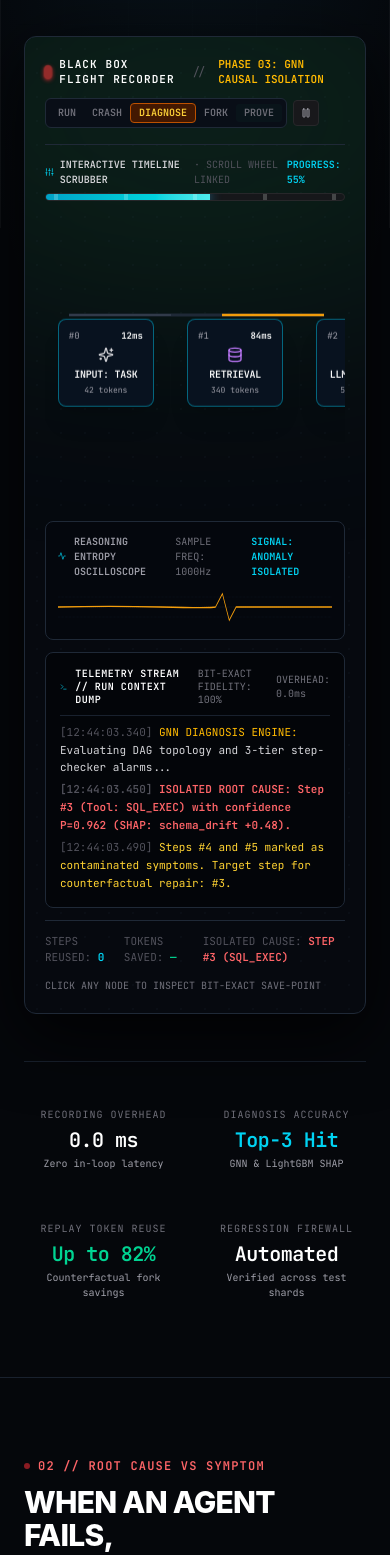
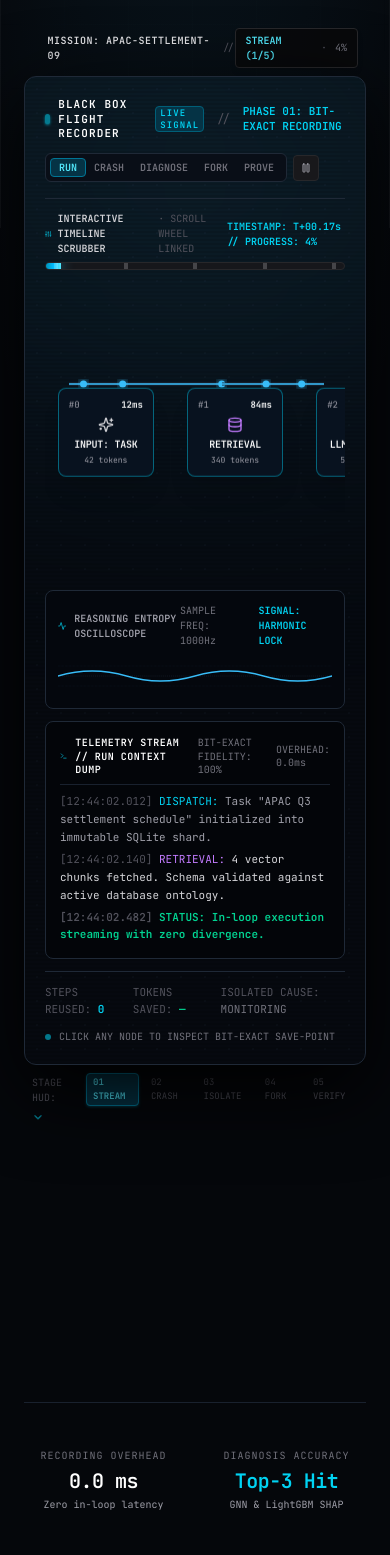
Before and after one commit to Aryan-lomte05/blackbox, a React (Vite) app in the folder web/: page / in a window 390 px wide. Shown: the part 616-2171 px from the top of the page. Built offline with nearby package versions, Linux system fonts and the light colour scheme; no server answers.

Commit message:
feat: implement cinematic sticky-scroll runway and telemetry cockpit for HeroTraceVisual

```diff
--- a/web/src/components/landing/HeroTraceVisual.tsx
+++ b/web/src/components/landing/HeroTraceVisual.tsx
@@ -1,5 +1,5 @@
 import React, { useState, useEffect, useRef } from 'react';
-import { motion, AnimatePresence, useScroll } from 'framer-motion';
+import { motion, AnimatePresence } from 'framer-motion';
 import {
   Play,
   Pause,
@@ -15,19 +15,21 @@ import {
   Terminal,
   Activity,
   Zap,
-  ShieldAlert,
-  CornerDownRight,
+  ShieldCheck,
+  Crosshair,
+  Lock,
+  ArrowRight,
   Radio,
   FileCode2,
 } from 'lucide-react';
 
-type TracePhase = 'normal' | 'failure' | 'isolating' | 'replay' | 'verified';
+export type TracePhase = 'normal' | 'failure' | 'isolating' | 'replay' | 'verified';
 
-interface TraceNode {
+export interface TraceNode {
   id: number;
   label: string;
   kind: 'input' | 'retrieval' | 'llm' | 'tool' | 'final';
-  x: number; // percentage
+  x: number; // percentage along the horizontal track
   tokens: number;
   latencyMs: number;
   desc: string;
@@ -42,7 +44,7 @@ const NODES: TraceNode[] = [
     x: 8,
     tokens: 42,
     latencyMs: 12,
-    desc: 'Multi-table settlement inquiry dispatched to autonomous agent',
+    desc: 'Multi-table settlement inquiry dispatched to autonomous agent runtime',
     payload: '{"task": "Calculate Q3 APAC settlements across customer margin tiers"}',
   },
   {
@@ -52,8 +54,8 @@ const NODES: TraceNode[] = [
     x: 25,
     tokens: 340,
     latencyMs: 84,
-    desc: 'Vector index retrieval for database schemas and business rules',
-    payload: '{"query": "APAC FX rates & tier rules", "chunks_returned": 4}',
+    desc: 'Vector index retrieval for database schemas, ledger rules, and currency pairs',
+    payload: '{"query": "APAC FX rates & tier rules", "chunks_returned": 4, "top_k_score": 0.94}',
   },
   {
     id: 2,
@@ -62,8 +64,8 @@ const NODES: TraceNode[] = [
     x: 42,
     tokens: 520,
     latencyMs: 410,
-    desc: 'Constructs SQL query strategy and parameter bindings',
-    payload: '{"plan": "query_warehouse(sql=SELECT account, currency, amount)"}',
+    desc: 'Constructs SQL query strategy and parameter bindings (Save-Point #2 Anchor)',
+    payload: '{"plan": "query_warehouse(sql=SELECT account, currency, amount)", "model": "claude-3-5-sonnet"}',
   },
   {
     id: 3,
@@ -72,8 +74,8 @@ const NODES: TraceNode[] = [
     x: 59,
     tokens: 180,
     latencyMs: 290,
-    desc: 'Database execution against analytics warehouse (drops column silently)',
-    payload: '{"sql": "SELECT account, amount FROM apac_ledger", "missing": ["currency"]}',
+    desc: 'Database execution against analytics warehouse (drops required column silently)',
+    payload: '{"sql": "SELECT account, amount FROM apac_ledger", "missing_column": ["currency"], "status": "200_OK"}',
   },
   {
     id: 4,
@@ -82,8 +84,8 @@ const NODES: TraceNode[] = [
     x: 76,
     tokens: 680,
     latencyMs: 512,
-    desc: 'Formats numerical output; contaminated by null currency fallback',
-    payload: '{"parsed_records": 12, "warning": "currency key missing, defaulted 0.0"}',
+    desc: 'Formats numerical output; contaminated by null currency fallback (defaulted 0.0)',
+    payload: '{"parsed_records": 12, "warning": "currency key missing, defaulted 0.0", "total_usd": 0.0}',
   },
   {
     id: 5,
@@ -92,12 +94,16 @@ const NODES: TraceNode[] = [
     x: 93,
     tokens: 95,
     latencyMs: 24,
-    desc: 'Terminal exception triggered by downstream division error',
-    payload: '{"status": "crashed", "error": "ZeroRevenueThresholdException: zero total"}',
+    desc: 'Terminal exception triggered by downstream division error (symptom of Step #3)',
+    payload: '{"status": "crashed", "error": "ZeroRevenueThresholdException: total calculated 0.0 USD"}',
   },
 ];
 
-export const HeroTraceVisual: React.FC = () => {
+interface HeroTraceVisualProps {
+  externalProgress?: number;
+}
+
+export const HeroTraceVisual: React.FC<HeroTraceVisualProps> = ({ externalProgress }) => {
   const [phase, setPhase] = useState<TracePhase>('normal');
   const [scrubProgress, setScrubProgress] = useState<number>(0.1);
   const [selectedNode, setSelectedNode] = useState<TraceNode | null>(null);
@@ -107,20 +113,13 @@ export const HeroTraceVisual: React.FC = () => {
 
   const containerRef = useRef<HTMLDivElement>(null);
 
-  // Direct scroll-scrubbing connected to the window/hero position
-  const { scrollYProgress } = useScroll({
-    target: containerRef,
-    offset: ['start 85%', 'end 15%'],
-  });
-
+  // Sync with external scroll progress when available
   useEffect(() => {
-    return scrollYProgress.on('change', (v) => {
-      const clamped = Math.max(0, Math.min(1, v));
+    if (externalProgress !== undefined) {
+      const clamped = Math.max(0, Math.min(1, externalProgress));
       setScrubProgress(clamped);
 
-      if (isManualOverride) return;
-
-      // Scrub phases directly according to scroll position
+      if (!isManualOverride) {
         if (clamped < 0.22) {
           setPhase('normal');
         } else if (clamped < 0.44) {
@@ -132,19 +131,20 @@ export const HeroTraceVisual: React.FC = () => {
         } else {
           setPhase('verified');
         }
-    });
-  }, [scrollYProgress, isManualOverride]);
+      }
+    }
+  }, [externalProgress, isManualOverride]);
 
-  // Auto-play timer loop when user is not manually scrubbing
+  // Autoplay loop when not manually scrubbing or scrolling
   useEffect(() => {
-    if (!isAutoPlaying || isManualOverride) return;
+    if (!isAutoPlaying || isManualOverride || externalProgress !== undefined) return;
 
     const sequence: { next: TracePhase; delay: number; prog: number }[] = [
-      { next: 'failure', delay: 3500, prog: 0.35 },
-      { next: 'isolating', delay: 3200, prog: 0.55 },
-      { next: 'replay', delay: 3400, prog: 0.75 },
-      { next: 'verified', delay: 4000, prog: 0.95 },
-      { next: 'normal', delay: 4000, prog: 0.10 },
+      { next: 'failure', delay: 4000, prog: 0.35 },
+      { next: 'isolating', delay: 3800, prog: 0.55 },
+      { next: 'replay', delay: 3800, prog: 0.75 },
+      { next: 'verified', delay: 4500, prog: 0.95 },
+      { next: 'normal', delay: 4500, prog: 0.10 },
     ];
 
     let currentIdx = 0;
@@ -162,17 +162,17 @@ export const HeroTraceVisual: React.FC = () => {
 
     runNext();
     return () => clearTimeout(timer);
-  }, [isAutoPlaying, isManualOverride]);
+  }, [isAutoPlaying, isManualOverride, externalProgress]);
 
-  // Subtle 3D perspective tilt on mouse move
+  // 3D Perspective Tilt on Mouse Movement
   const handleMouseMove = (e: React.MouseEvent<HTMLDivElement>) => {
     if (!containerRef.current) return;
     const rect = containerRef.current.getBoundingClientRect();
     const x = (e.clientX - rect.left) / rect.width - 0.5;
     const y = (e.clientY - rect.top) / rect.height - 0.5;
     setTilt({
-      rotateX: -y * 6,
-      rotateY: x * 6,
+      rotateX: -y * 5,
+      rotateY: x * 5,
     });
   };
 
@@ -221,21 +221,24 @@ export const HeroTraceVisual: React.FC = () => {
         transform: `perspective(1200px) rotateX(${tilt.rotateX}deg) rotateY(${tilt.rotateY}deg)`,
         transition: 'transform 0.15s ease-out',
       }}
-      className="relative w-full max-w-5xl mx-auto rounded-xl bg-[#06090f] border border-[#1f2937] shadow-[0_20px_70px_rgba(0,0,0,0.85)] p-5 md:p-7 font-sans select-none overflow-hidden group/board"
+      className="relative w-full max-w-5xl mx-auto rounded-xl bg-[#06090f] border border-[#1f2937] shadow-[0_25px_80px_rgba(0,0,0,0.95)] p-5 md:p-7 font-sans select-none overflow-hidden group/board"
     >
       {/* Background Circuit Grid & Atmospheric Ambient Glow */}
       <div className="absolute inset-0 bg-[radial-gradient(#1f293725_1px,transparent_1px)] bg-[size:24px_24px] pointer-events-none" />
       <div
-        className="absolute -top-24 left-1/2 -translate-x-1/2 w-[650px] h-[350px] rounded-full blur-[130px] pointer-events-none transition-colors duration-700"
+        className="absolute -top-24 left-1/2 -translate-x-1/2 w-[700px] h-[380px] rounded-full blur-[140px] pointer-events-none transition-colors duration-700"
         style={{
           background:
             phase === 'failure' || phase === 'isolating'
-              ? 'rgba(239, 68, 68, 0.15)'
+              ? 'rgba(239, 68, 68, 0.18)'
               : phase === 'verified'
-              ? 'rgba(34, 197, 94, 0.15)'
-              : 'rgba(56, 189, 248, 0.12)',
+              ? 'rgba(34, 197, 94, 0.18)'
+              : 'rgba(56, 189, 248, 0.14)',
         }}
       />
+
+      {/* Cybernetic Scanlines Overlay */}
+      <div className="absolute inset-0 bg-[linear-gradient(rgba(18,24,38,0)_50%,rgba(0,0,0,0.25)_50%)] bg-[size:100%_4px] pointer-events-none opacity-40" />
 
       {/* Cybernetic Flight HUD Header */}
       <div className="relative z-10 flex flex-wrap items-center justify-between pb-4 border-b border-[#1f2937] text-xs font-mono text-zinc-400 gap-3">
@@ -251,8 +254,11 @@ export const HeroTraceVisual: React.FC = () => {
                   : 'bg-cyan-400 shadow-cyan-400 animate-pulse'
               }`}
             />
-            <span className="text-white font-bold tracking-widest text-[11px] uppercase">
-              BLACK BOX FLIGHT RECORDER
+            <span className="text-white font-bold tracking-widest text-[11px] uppercase flex items-center gap-1.5">
+              <span>BLACK BOX FLIGHT RECORDER</span>
+              <span className="text-[9px] px-1 py-0.2 rounded bg-cyan-950 text-cyan-400 border border-cyan-800">
+                LIVE SIGNAL
+              </span>
             </span>
           </div>
 
@@ -305,7 +311,7 @@ export const HeroTraceVisual: React.FC = () => {
             <button
               onClick={() => handlePhaseSelect('verified', 0.95)}
               className={`px-2 py-0.5 rounded transition-all cursor-pointer font-bold ${
-                phase === 'verified' ? 'bg-emerald-500 text-black' : 'text-zinc-500 hover:text-zinc-300'
+                phase === 'verified' ? 'bg-emerald-500 text-black shadow-md shadow-emerald-500/50' : 'text-zinc-500 hover:text-zinc-300'
               }`}
             >
               PROVE
@@ -342,7 +348,7 @@ export const HeroTraceVisual: React.FC = () => {
             <span className="text-zinc-600">· SCROLL WHEEL LINKED</span>
           </span>
           <span className="text-cyan-400 font-bold">
-            PROGRESS: {(scrubProgress * 100).toFixed(0)}%
+            TIMESTAMP: T+0{(scrubProgress * 4.8).toFixed(2)}s // PROGRESS: {(scrubProgress * 100).toFixed(0)}%
           </span>
         </div>
 
@@ -366,10 +372,10 @@ export const HeroTraceVisual: React.FC = () => {
           <motion.div
             className={`h-full transition-colors duration-300 ${
               phase === 'failure'
-                ? 'bg-gradient-to-r from-red-600 via-rose-500 to-red-400 shadow-[0_0_12px_rgba(239,68,68,0.8)]'
+                ? 'bg-gradient-to-r from-red-600 via-rose-500 to-red-400 shadow-[0_0_14px_rgba(239,68,68,0.85)]'
                 : phase === 'verified' || phase === 'replay'
-                ? 'bg-gradient-to-r from-cyan-500 via-emerald-400 to-teal-300 shadow-[0_0_12px_rgba(34,197,94,0.8)]'
-                : 'bg-gradient-to-r from-cyan-600 via-sky-400 to-cyan-300 shadow-[0_0_12px_rgba(56,189,248,0.8)]'
+                ? 'bg-gradient-to-r from-cyan-500 via-emerald-400 to-teal-300 shadow-[0_0_14px_rgba(34,197,94,0.85)]'
+                : 'bg-gradient-to-r from-cyan-600 via-sky-400 to-cyan-300 shadow-[0_0_14px_rgba(56,189,248,0.85)]'
             }`}
             style={{ width: `${Math.max(5, scrubProgress * 100)}%` }}
             transition={{ ease: 'easeOut', duration: 0.15 }}
@@ -387,13 +393,13 @@ export const HeroTraceVisual: React.FC = () => {
       </div>
 
       {/* Main Execution Canvas — Dual-Lane Topology with Particle Laser Stream */}
-      <div className="relative py-8 my-2 overflow-x-auto min-h-[300px] flex flex-col justify-center">
+      <div className="relative py-7 my-2 overflow-x-auto min-h-[300px] flex flex-col justify-center">
         {/* SVG Dynamic Connection Wire Harness */}
         <svg className="absolute inset-0 w-full h-full pointer-events-none overflow-visible">
           <defs>
             {/* Pulsing glow filter */}
             <filter id="glow-cyan" x="-20%" y="-20%" width="140%" height="140%">
-              <feGaussianBlur stdDeviation="3" result="blur" />
+              <feGaussianBlur stdDeviation="3.5" result="blur" />
               <feMerge>
                 <feMergeNode in="blur" />
                 <feMergeNode in="SourceGraphic" />
@@ -551,12 +557,12 @@ export const HeroTraceVisual: React.FC = () => {
                 {isGuilty && (
                   <>
                     <motion.div
-                      animate={{ scale: [1, 2.2], opacity: [0.9, 0] }}
+                      animate={{ scale: [1, 2.3], opacity: [0.9, 0] }}
                       transition={{ duration: 1.5, repeat: Infinity, ease: 'easeOut' }}
                       className="absolute -inset-4 rounded-xl border-2 border-red-500 pointer-events-none"
                     />
-                    <div className="absolute -top-6 left-1/2 -translate-x-1/2 px-1.5 py-0.5 rounded bg-red-600 text-white font-mono text-[9px] font-black tracking-widest uppercase animate-bounce whitespace-nowrap shadow-lg shadow-red-900">
-                      GUILTY ROOT
+                    <div className="absolute -top-6 left-1/2 -translate-x-1/2 px-1.5 py-0.5 rounded bg-red-600 text-white font-mono text-[9px] font-black tracking-widest uppercase animate-bounce whitespace-nowrap shadow-lg shadow-red-900 flex items-center gap-1">
+                      <Crosshair className="w-2.5 h-2.5" /> GUILTY ROOT
                     </div>
                   </>
                 )}
@@ -645,7 +651,7 @@ export const HeroTraceVisual: React.FC = () => {
             >
               <div className="w-24 md:w-28 p-2.5 rounded-lg border-2 border-emerald-500 bg-[#081e13] text-center shadow-lg shadow-emerald-950/50">
                 <div className="flex items-center justify-between text-[9px] font-mono text-emerald-300 mb-1">
-                  <span>#3' REPAIR</span>
+                  <span>#3&apos; REPAIR</span>
                   <span className="font-bold text-white">140ms</span>
                 </div>
                 <Wrench className="w-4 h-4 text-emerald-400 mx-auto my-1" />
@@ -663,7 +669,7 @@ export const HeroTraceVisual: React.FC = () => {
             >
               <div className="w-24 md:w-28 p-2.5 rounded-lg border border-emerald-600 bg-[#081e13] text-center">
                 <div className="flex items-center justify-between text-[9px] font-mono text-emerald-300 mb-1">
-                  <span>#4' CLEAN</span>
+                  <span>#4&apos; CLEAN</span>
                   <span className="font-bold text-white">395ms</span>
                 </div>
                 <Cpu className="w-4 h-4 text-emerald-400 mx-auto my-1" />
@@ -681,7 +687,7 @@ export const HeroTraceVisual: React.FC = () => {
             >
               <div className="w-24 md:w-28 p-2.5 rounded-lg border-2 border-emerald-400 bg-emerald-950 text-center ring-2 ring-emerald-500/40 shadow-xl shadow-emerald-950">
                 <div className="flex items-center justify-between text-[9px] font-mono text-emerald-300 mb-1">
-                  <span>#5' PROVEN</span>
+                  <span>#5&apos; PROVEN</span>
                   <span className="font-bold text-white">18ms</span>
                 </div>
                 <CheckCircle2 className="w-4 h-4 text-emerald-300 mx-auto my-1" />
@@ -866,8 +872,9 @@ export const HeroTraceVisual: React.FC = () => {
           </div>
         </div>
 
-        <div className="text-[10px] text-zinc-500">
-          CLICK ANY NODE TO INSPECT BIT-EXACT SAVE-POINT
+        <div className="text-[10px] text-zinc-500 flex items-center gap-2">
+          <span className="w-1.5 h-1.5 rounded-full bg-cyan-400 animate-pulse" />
+          <span>CLICK ANY NODE TO INSPECT BIT-EXACT SAVE-POINT</span>
         </div>
       </div>
 
--- a/web/src/components/landing/LandingHero.tsx
+++ b/web/src/components/landing/LandingHero.tsx
@@ -1,10 +1,10 @@
-import React, { useRef } from 'react';
+import React, { useRef, useState, useEffect } from 'react';
 import { useNavigate } from 'react-router-dom';
 import { motion, useScroll, useTransform } from 'framer-motion';
 import { useAuth } from '../../context/AuthContext';
 import { scrollTo } from '../../lib/smooth';
 import { HeroTraceVisual } from './HeroTraceVisual';
-import { ArrowRight, ChevronDown, Terminal, Shield, Sparkles } from 'lucide-react';
+import { ArrowRight, ChevronDown, Activity, Sparkles } from 'lucide-react';
 
 interface LandingHeroProps {
   onOpenAuth: () => void;
@@ -14,11 +14,25 @@ export const LandingHero: React.FC<LandingHeroProps> = ({ onOpenAuth }) => {
   const navigate = useNavigate();
   const { isAuthenticated } = useAuth();
   const heroRef = useRef<HTMLDivElement>(null);
+  const runwayRef = useRef<HTMLDivElement>(null);
+  const [scrollProgress, setScrollProgress] = useState<number>(0);
 
   const { scrollY } = useScroll();
   const bgY = useTransform(scrollY, [0, 1000], [0, 160]);
-  const heroOpacity = useTransform(scrollY, [0, 900, 1500], [1, 1, 0.4]);
-  const heroY = useTransform(scrollY, [0, 1000], [0, 40]);
+  const heroHeaderOpacity = useTransform(scrollY, [0, 450, 850], [1, 0.9, 0.2]);
+  const heroHeaderY = useTransform(scrollY, [0, 800], [0, 50]);
+
+  // Connect scroll runway to trace progress
+  const { scrollYProgress: runwayProgress } = useScroll({
+    target: runwayRef,
+    offset: ['start start', 'end end'],
+  });
+
+  useEffect(() => {
+    return runwayProgress.on('change', (latest) => {
+      setScrollProgress(latest);
+    });
+  }, [runwayProgress]);
 
   const scrollToStory = () => {
     scrollTo('story');
@@ -31,6 +45,17 @@ export const LandingHero: React.FC<LandingHeroProps> = ({ onOpenAuth }) => {
     { label: 'REGRESSION FIREWALL', value: 'Automated', desc: 'Verified across test shards', color: 'text-white' },
   ];
 
+  const STAGES = [
+    { id: '01', name: 'STREAM', range: [0, 0.22] },
+    { id: '02', name: 'CRASH', range: [0.22, 0.44] },
+    { id: '03', name: 'ISOLATE', range: [0.44, 0.66] },
+    { id: '04', name: 'FORK', range: [0.66, 0.88] },
+    { id: '05', name: 'VERIFY', range: [0.88, 1.0] },
+  ];
+
+  const currentStageIdx =
+    scrollProgress < 0.22 ? 0 : scrollProgress < 0.44 ? 1 : scrollProgress < 0.66 ? 2 : scrollProgress < 0.88 ? 3 : 4;
+
   return (
     <section ref={heroRef} id="hero" className="relative pt-24 pb-16 md:pt-32 md:pb-24 overflow-hidden">
       {/* Background Architectural Grid Lines & Dynamic Parallax Glow */}
@@ -40,9 +65,11 @@ export const LandingHero: React.FC<LandingHeroProps> = ({ onOpenAuth }) => {
       />
       <div className="absolute inset-0 bg-[linear-gradient(to_right,#1f293710_1px,transparent_1px),linear-gradient(to_bottom,#1f293710_1px,transparent_1px)] bg-[size:4rem_4rem] [mask-image:radial-gradient(ellipse_60%_50%_at_50%_0%,#000_70%,transparent_100%)] pointer-events-none" />
 
+      <div className="max-w-[1400px] mx-auto px-6 relative z-10 font-sans">
+        {/* HERO HEADER: Headline, Technical Eyebrow & Dispatched CTAs */}
         <motion.div
-        style={{ opacity: heroOpacity, y: heroY }}
-        className="max-w-[1400px] mx-auto px-6 relative z-10 font-sans"
+          style={{ opacity: heroHeaderOpacity, y: heroHeaderY }}
+          className="text-center"
         >
           {/* Top Technical Eyebrow */}
           <motion.div
@@ -70,7 +97,7 @@ export const LandingHero: React.FC<LandingHeroProps> = ({ onOpenAuth }) => {
             initial={{ opacity: 0, y: 25 }}
             animate={{ opacity: 1, y: 0 }}
             transition={{ duration: 0.8, delay: 0.1, ease: [0.16, 1, 0.3, 1] }}
-          className="text-center max-w-4xl mx-auto space-y-3 mb-8"
+            className="max-w-4xl mx-auto space-y-3 mb-8"
           >
             <h1 className="text-4xl sm:text-6xl md:text-7xl font-extrabold tracking-tight text-white uppercase leading-[1.05]">
               RECORD THE RUN.
@@ -97,7 +124,7 @@ export const LandingHero: React.FC<LandingHeroProps> = ({ onOpenAuth }) => {
             initial={{ opacity: 0, scale: 0.95 }}
             animate={{ opacity: 1, scale: 1 }}
             transition={{ duration: 0.6, delay: 0.25 }}
-          className="flex flex-wrap items-center justify-center gap-4 mb-14"
+            className="flex flex-wrap items-center justify-center gap-4 mb-10"
           >
             <button
               onClick={() => {
@@ -121,19 +148,66 @@ export const LandingHero: React.FC<LandingHeroProps> = ({ onOpenAuth }) => {
               <ChevronDown className="w-3.5 h-3.5 text-zinc-400 animate-bounce" />
             </button>
           </motion.div>
+        </motion.div>
+
+        {/* INTERACTIVE STICKY SCROLL RUNWAY FOR THE SIGNATURE HERO FLIGHT RECORDER */}
+        <div ref={runwayRef} className="relative min-h-[160vh] md:min-h-[220vh] mt-4">
+          <div className="sticky top-16 md:top-20 z-20 pt-2 pb-8">
+            {/* Mission Telemetry HUD strip right above console */}
+            <div className="flex items-center justify-between max-w-5xl mx-auto px-2 mb-2 text-[10px] font-mono text-zinc-400">
+              <div className="flex items-center gap-2">
+                <span className="w-2 h-2 rounded-full bg-cyan-400 animate-ping" />
+                <span className="text-zinc-200 font-bold uppercase tracking-wider">
+                  MISSION: APAC-SETTLEMENT-09
+                </span>
+                <span className="text-zinc-600">//</span>
+                <span className="text-cyan-400 hidden sm:inline">
+                  SCROLL-INTERACTIVE FLIGHT RECORDER DECK
+                </span>
+              </div>
+
+              {/* Scroll Prompter / Stage Indicator */}
+              <div className="flex items-center gap-2 text-zinc-400 bg-zinc-950/80 px-2.5 py-1 rounded border border-zinc-800 shadow-md">
+                <span className="text-zinc-500 hidden sm:inline">PROGRESSION:</span>
+                <span className="text-cyan-300 font-bold uppercase">
+                  {STAGES[currentStageIdx].name} ({currentStageIdx + 1}/5)
+                </span>
+                <span className="text-zinc-600">·</span>
+                <span className="text-zinc-500 font-mono">{(scrollProgress * 100).toFixed(0)}%</span>
+              </div>
+            </div>
 
             {/* THE SIGNATURE HERO TRACE VISUAL */}
-        <motion.div
-          initial={{ opacity: 0, y: 30 }}
-          animate={{ opacity: 1, y: 0 }}
-          transition={{ duration: 0.8, delay: 0.35, ease: [0.16, 1, 0.3, 1] }}
-          className="mt-2"
+            <HeroTraceVisual externalProgress={scrollProgress} />
+
+            {/* Interactive Stage Progression Micro-Notches beneath console */}
+            <div className="flex flex-wrap items-center justify-between max-w-5xl mx-auto px-2 mt-2 text-[10px] font-mono text-zinc-500 gap-2">
+              <div className="flex items-center gap-1.5">
+                <span className="text-zinc-600">STAGE HUD:</span>
+                {STAGES.map((s, idx) => (
+                  <span
+                    key={s.id}
+                    className={`px-1.5 py-0.5 rounded text-[9px] transition-all ${
+                      idx === currentStageIdx
+                        ? 'bg-cyan-950 text-cyan-300 border border-cyan-700 font-bold shadow-sm shadow-cyan-500/20'
+                        : 'text-zinc-600'
+                    }`}
                   >
-          <HeroTraceVisual />
-        </motion.div>
+                    {s.id} {s.name}
+                  </span>
+                ))}
+              </div>
+
+              <div className="flex items-center gap-1 text-zinc-500">
+                <span className="hidden sm:inline">SCROLL DOWN TO PROGRESS TIMELINE</span>
+                <ChevronDown className="w-3 h-3 text-cyan-400 animate-bounce" />
+              </div>
+            </div>
+          </div>
+        </div>
 
         {/* Hairline Metrics Strip with Staggered Scroll-Triggered Reveal */}
-        <div className="mt-12 pt-8 border-t border-[#1f2937]/80 grid grid-cols-2 md:grid-cols-4 gap-6 font-mono">
+        <div className="mt-8 pt-8 border-t border-[#1f2937]/80 grid grid-cols-2 md:grid-cols-4 gap-6 font-mono relative z-10">
           {metrics.map((m, idx) => (
             <motion.div
               key={idx}
@@ -150,7 +224,7 @@ export const LandingHero: React.FC<LandingHeroProps> = ({ onOpenAuth }) => {
             </motion.div>
           ))}
         </div>
-      </motion.div>
+      </div>
     </section>
   );
 };
```
Lines whose indentation alone changed are shown as unchanged.
